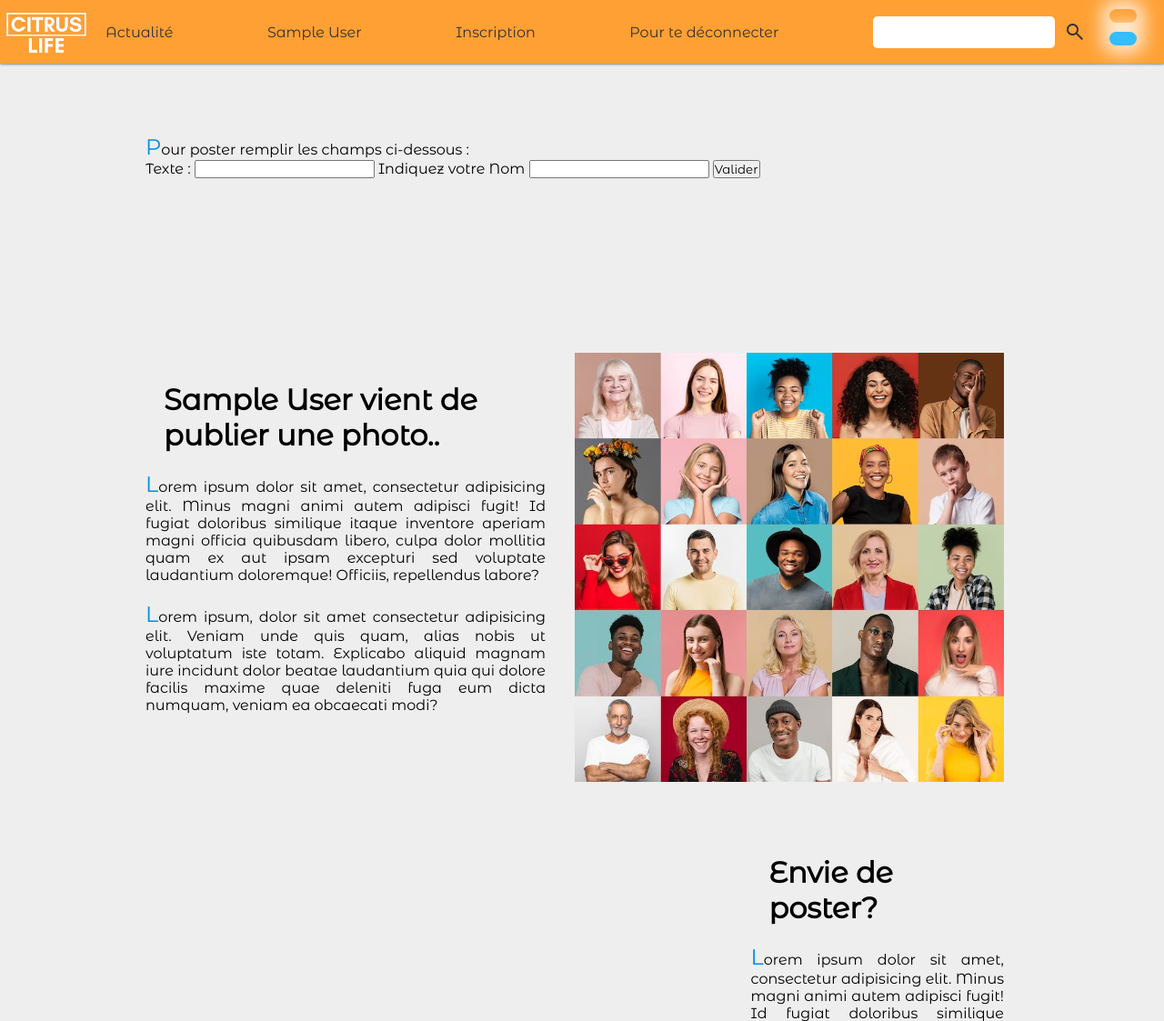
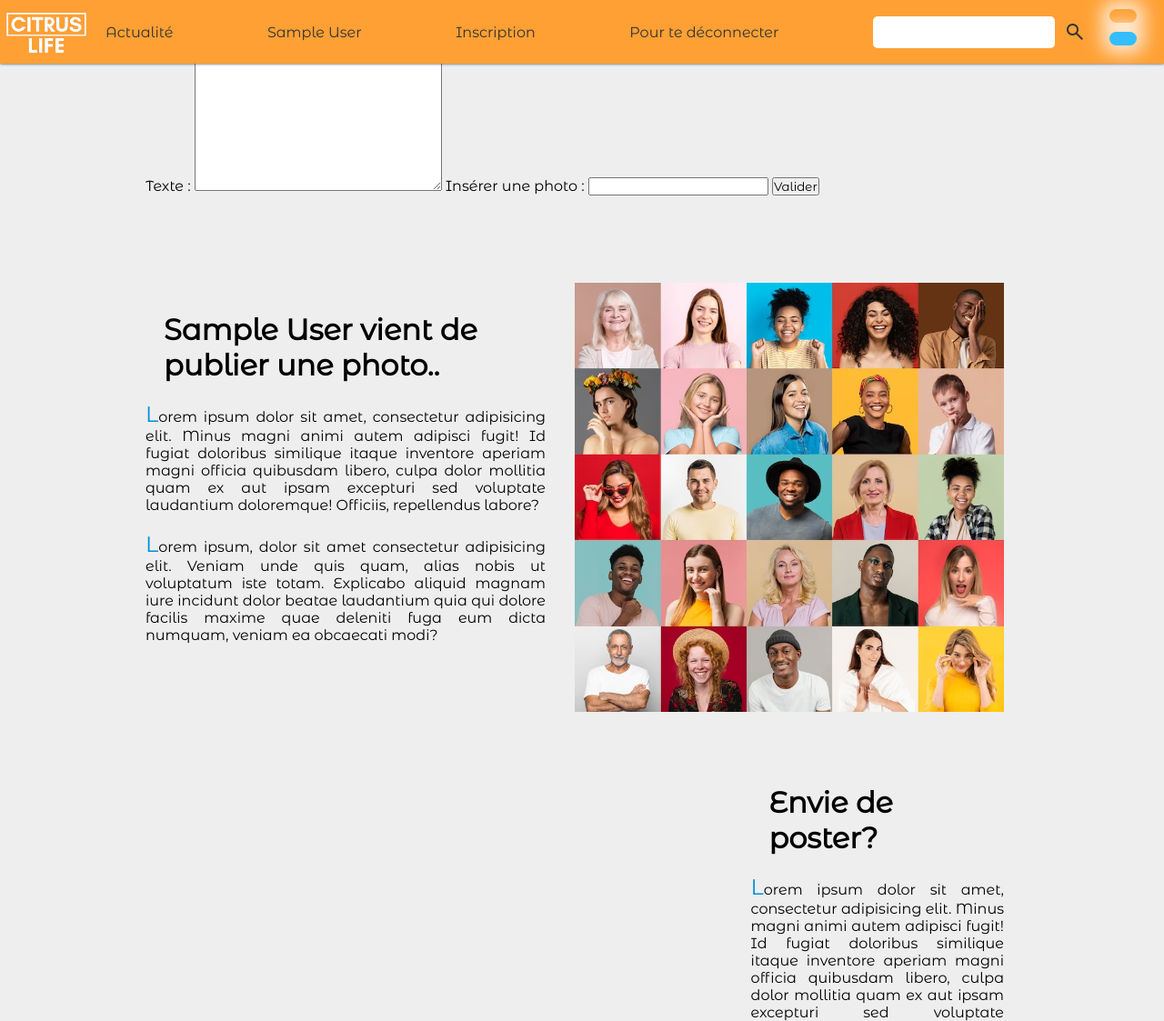
Before and after one commit to Valodev89/reseau_social_perso, a PHP site: page /page_principal_log.php in a window 1280 px wide. Shown: the top 1123 px of the page at 91% size. Run offline with PHP 8.4, Linux system fonts and the light colour scheme; the visitor is signed in with stand-in values (Sample User, id 1); data that the repository does not hold is empty; some libraries are stand-ins or nearby versions.

Commit message:
Remise en état code indentation

```diff
--- a/includes/footer.php
+++ b/includes/footer.php
@@ -24,6 +24,5 @@
     </div>
   </div>
   <script src="<?php echo $script ?>"></script>
-
 </body>
 </html>
--- a/includes/header.php
+++ b/includes/header.php
@@ -30,6 +30,5 @@
         <input id="button1" class="button" type="button">
         <input id="button2"  class="button" type="button">
       </div>
-
     </div>
   </nav>
--- a/index.php
+++ b/index.php
@@ -6,11 +6,9 @@
 $log = "Se connecter";
 $profil = 'Mon profil';
 
-
 include("includes/header.php");
 
 ?>
-
 <main>
   <div class="adapt" id="adapt">
     <div class="dummy-adapt">
@@ -23,7 +21,6 @@
           deleniti fuga eum dicta numquam, veniam ea obcaecati modi?</p>
     </div>
       <img src="./media/svg/undraw_digital_currency_qpak.avif" alt="">
-
   </div>
 
   <div class="improvise" id="improvise">
--- a/page_principal_log.php
+++ b/page_principal_log.php
@@ -16,23 +16,18 @@
 
   include("includes/header.php");
   include('connexion.php');
+
 ?>
   <main>
-  <div class="adapt" id="adapt">
-      <div class="dummy-adapt">
+  <div class="adapt2" id="adapt2">
         <form method="post" id="form" action="inscription.php">
-
-            <p class="formulaire">Pour poster remplir les champs ci-dessous : </p>
-
+            <p class="formulaire">Poster une publication : </p>
             <label for="publication">Texte : </label>
-            <input type="text" name="publication" id="publication" required>
-
-            <label for="lastname">Indiquez votre Nom</label>
+            <textarea name="publicaton" id="publication" cols="30" rows="10"></textarea>
+            <label for="lastname">Insérer une photo : </label>
             <input type="text" name="lastname" id="lastname" required>
-
             <input type="submit" value="Valider">
         </form>
-      </div>
     </div>
     <div class="adapt" id="adapt">
       <div class="dummy-adapt">
```
Also changed, not shown: connexion.php (+1 -8 lines). Lines whose indentation alone changed are shown as unchanged.
